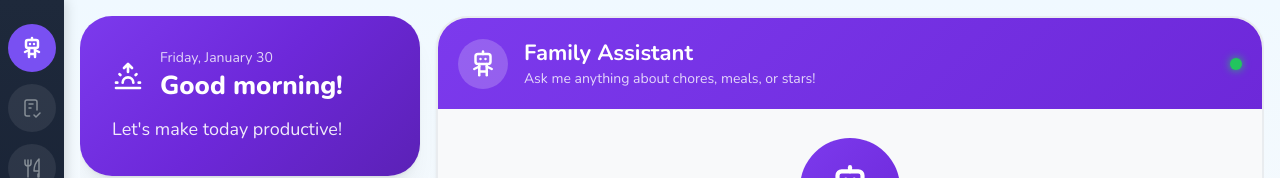
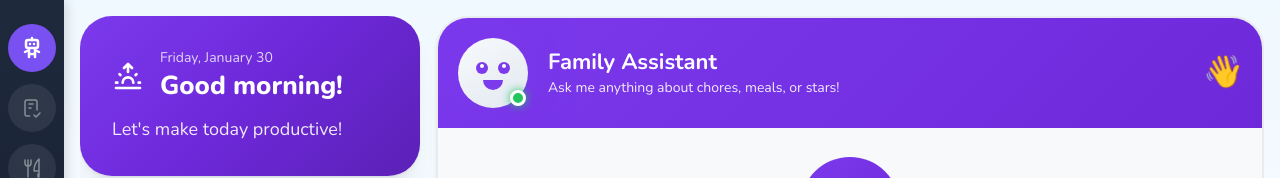
Before and after one commit to GiantsbaneDDC/family-chore-chart, a React (Vite) app: page / in a window 1280 px wide. Shown: the top 178 px of the page. Built offline with nearby package versions, Linux system fonts and the light colour scheme; no server answers.

Commit message:
Add animated assistant avatar with expressions
- Cute robot face with eyes and mouth
- Idle state: gentle glow pulse
- Thinking state: bouncing, squinting eyes, spinning ring
- Status indicator (green=ready, yellow=thinking)
- Waving hand emoji on first load
- Dynamic status text in header

```diff
--- a/src/views/HomeView.tsx
+++ b/src/views/HomeView.tsx
@@ -27,6 +27,46 @@ import {
 } from '@tabler/icons-react';
 import dayjs from 'dayjs';
 import * as api from '../api';
+
+// Inject CSS animations
+const styleId = 'assistant-animations';
+if (!document.getElementById(styleId)) {
+  const style = document.createElement('style');
+  style.id = styleId;
+  style.textContent = `
+    @keyframes pulseGlow {
+      0%, 100% { box-shadow: 0 0 20px rgba(124, 58, 237, 0.4), 0 0 40px rgba(124, 58, 237, 0.2); }
+      50% { box-shadow: 0 0 30px rgba(124, 58, 237, 0.6), 0 0 60px rgba(124, 58, 237, 0.3); }
+    }
+    @keyframes thinkingPulse {
+      0%, 100% { transform: scale(1); }
+      50% { transform: scale(1.05); }
+    }
+    @keyframes bounce {
+      0%, 100% { transform: translateY(0); }
+      50% { transform: translateY(-5px); }
+    }
+    @keyframes wave {
+      0% { transform: rotate(0deg); }
+      10% { transform: rotate(14deg); }
+      20% { transform: rotate(-8deg); }
+      30% { transform: rotate(14deg); }
+      40% { transform: rotate(-4deg); }
+      50% { transform: rotate(10deg); }
+      60%, 100% { transform: rotate(0deg); }
+    }
+    @keyframes spin {
+      from { transform: rotate(0deg); }
+      to { transform: rotate(360deg); }
+    }
+    .assistant-idle { animation: pulseGlow 3s ease-in-out infinite; }
+    .assistant-thinking { animation: bounce 0.6s ease-in-out infinite; }
+    .thinking-ring { animation: spin 1.5s linear infinite; }
+    .status-bounce { animation: bounce 0.4s ease-in-out infinite; }
+    .wave-hand { animation: wave 2s ease-in-out infinite; transform-origin: 70% 70%; }
+  `;
+  document.head.appendChild(style);
+}
 
 interface Message {
   id: string;
@@ -74,8 +114,12 @@ export default function HomeView() {
   const [showWelcome, setShowWelcome] = useState(true);
   const scrollRef = useRef<HTMLDivElement>(null);
   const inputRef = useRef<HTMLInputElement>(null);
+  const [isListening, setIsListening] = useState(false);
 
   const greeting = getGreeting();
+
+  // Determine assistant state
+  const assistantState = sending ? 'thinking' : isListening ? 'listening' : messages.length > 0 ? 'active' : 'idle';
   const GreetingIcon = greeting.icon;
 
   const loadStats = useCallback(async () => {
@@ -282,44 +326,143 @@ export default function HomeView() {
           border: '2px solid #e9ecef',
         }}
       >
-        {/* Chat Header */}
+        {/* Chat Header with Animated Avatar */}
         <Box
           p="lg"
           style={{
             background: 'linear-gradient(135deg, #7c3aed 0%, #6d28d9 100%)',
             borderRadius: '22px 22px 0 0',
+            position: 'relative',
+            overflow: 'visible',
           }}
         >
-          <Group gap="md">
+          <Group gap="lg" align="center">
+            {/* Animated Assistant Head */}
             <Box
               style={{
-                width: 50,
-                height: 50,
-                borderRadius: '50%',
-                background: 'rgba(255,255,255,0.2)',
-                display: 'flex',
-                alignItems: 'center',
-                justifyContent: 'center',
+                position: 'relative',
+                width: 70,
+                height: 70,
               }}
             >
-              <IconRobot size={30} color="white" />
+              {/* Glow ring */}
+              <Box
+                className={assistantState === 'thinking' ? 'thinking-ring' : undefined}
+                style={{
+                  position: 'absolute',
+                  inset: -4,
+                  borderRadius: '50%',
+                  background: assistantState === 'thinking'
+                    ? 'conic-gradient(from 0deg, #a78bfa, #7c3aed, #5b21b6, #7c3aed, #a78bfa)'
+                    : 'transparent',
+                  opacity: assistantState === 'thinking' ? 1 : 0,
+                  transition: 'opacity 0.3s',
+                }}
+              />
+
+              {/* Main head */}
+              <Box
+                className={assistantState === 'idle' ? 'assistant-idle' : assistantState === 'thinking' ? 'assistant-thinking' : undefined}
+                style={{
+                  width: 70,
+                  height: 70,
+                  borderRadius: '50%',
+                  background: 'linear-gradient(145deg, #f8fafc 0%, #e2e8f0 100%)',
+                  display: 'flex',
+                  alignItems: 'center',
+                  justifyContent: 'center',
+                  position: 'relative',
+                  boxShadow: '0 4px 20px rgba(0,0,0,0.2), inset 0 2px 4px rgba(255,255,255,0.8)',
+                }}
+              >
+                {/* Face */}
+                <Box style={{ position: 'relative', width: 50, height: 50 }}>
+                  {/* Eyes */}
+                  <Box
+                    style={{
+                      position: 'absolute',
+                      top: 14,
+                      left: 8,
+                      width: 12,
+                      height: assistantState === 'thinking' ? 4 : 12,
+                      borderRadius: assistantState === 'thinking' ? 2 : '50%',
+                      background: '#7c3aed',
+                      transition: 'all 0.2s',
+                    }}
+                  />
+                  <Box
+                    style={{
+                      position: 'absolute',
+                      top: 14,
+                      right: 8,
+                      width: 12,
+                      height: assistantState === 'thinking' ? 4 : 12,
+                      borderRadius: assistantState === 'thinking' ? 2 : '50%',
+                      background: '#7c3aed',
+                      transition: 'all 0.2s',
+                    }}
+                  />
+                  {/* Eye shine */}
+                  {assistantState !== 'thinking' && (
+                    <>
+                      <Box style={{ position: 'absolute', top: 16, left: 12, width: 4, height: 4, borderRadius: '50%', background: 'white' }} />
+                      <Box style={{ position: 'absolute', top: 16, right: 12, width: 4, height: 4, borderRadius: '50%', background: 'white' }} />
+                    </>
+                  )}
+                  {/* Mouth */}
+                  <Box
+                    style={{
+                      position: 'absolute',
+                      bottom: 8,
+                      left: '50%',
+                      transform: 'translateX(-50%)',
+                      width: assistantState === 'thinking' ? 8 : 20,
+                      height: assistantState === 'thinking' ? 8 : 10,
+                      borderRadius: assistantState === 'thinking' ? '50%' : '0 0 10px 10px',
+                      background: '#7c3aed',
+                      transition: 'all 0.2s',
+                    }}
+                  />
+                </Box>
+              </Box>
+
+              {/* Status indicator */}
+              <Box
+                className={assistantState === 'thinking' ? 'status-bounce' : undefined}
+                style={{
+                  position: 'absolute',
+                  bottom: 2,
+                  right: 2,
+                  width: 16,
+                  height: 16,
+                  borderRadius: '50%',
+                  background: assistantState === 'thinking' ? '#f59e0b' : '#22c55e',
+                  border: '3px solid white',
+                  boxShadow: `0 0 8px ${assistantState === 'thinking' ? '#f59e0b' : '#22c55e'}`,
+                }}
+              />
             </Box>
-            <Box>
+
+            <Box style={{ flex: 1 }}>
               <Title order={3} c="white">Family Assistant</Title>
-              <Text c="white" size="sm" style={{ opacity: 0.8 }}>
-                Ask me anything about chores, meals, or stars!
+              <Text c="white" size="sm" style={{ opacity: 0.9 }}>
+                {assistantState === 'thinking'
+                  ? "🤔 Thinking..."
+                  : assistantState === 'active'
+                    ? "💬 Here to help!"
+                    : "Ask me anything about chores, meals, or stars!"}
               </Text>
             </Box>
-            <Box
-              ml="auto"
-              style={{
-                width: 12,
-                height: 12,
-                borderRadius: '50%',
-                background: '#22c55e',
-                boxShadow: '0 0 8px #22c55e',
-              }}
-            />
+
+            {/* Waving hand when idle and no messages */}
+            {messages.length === 0 && !sending && (
+              <Text
+                className="wave-hand"
+                style={{ fontSize: '2rem' }}
+              >
+                👋
+              </Text>
+            )}
           </Group>
         </Box>
 
```
